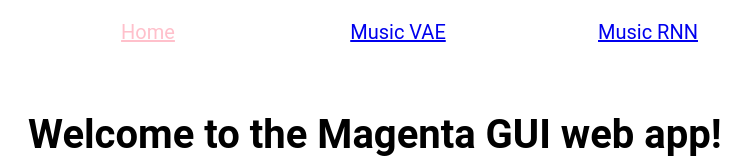
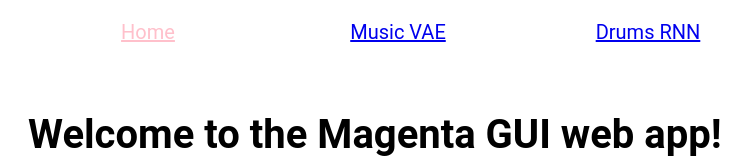
Before and after one commit to ashervogel/Magenta-Web-App, a React (Vite) app: page / in a window 1280 px wide. Shown: the top 160 px of the page, without its empty margins (0-754 px from the left). Built offline with nearby package versions, Linux system fonts and the light colour scheme; what @magenta/music would draw is missing.

Commit message:
minor tweaks to formatting

```diff
--- a/src/components/app.jsx
+++ b/src/components/app.jsx
@@ -22,7 +22,7 @@
         <ul id='nav-bar'>
             <li className='nav-item'><NavLink to="/">Home</NavLink></li>
             <li className='nav-item'><NavLink to="/musicVAE">Music VAE</NavLink></li>
-            <li className='nav-item'><NavLink to="/musicRNN">Music RNN</NavLink></li>
+            <li className='nav-item'><NavLink to="/musicRNN">Drums RNN</NavLink></li>
         </ul>
       </nav>
     );
--- a/src/components/drumsRNN_player.jsx
+++ b/src/components/drumsRNN_player.jsx
@@ -16,7 +16,7 @@
 
 function DrumsRNNPlayer(props) {
   const [player, setPlayer] = useState(null);
-  const [midiFilePath, setMidiFilePath] = useState("");
+  const [midiFilePath, setMidiFilePath] = useState('');
   const [modelBuilt, setModelBuilt] = useState(false);
   const [influence, setInfluence] = useState(null);
   const [sample, setSample] = useState(null);
```
